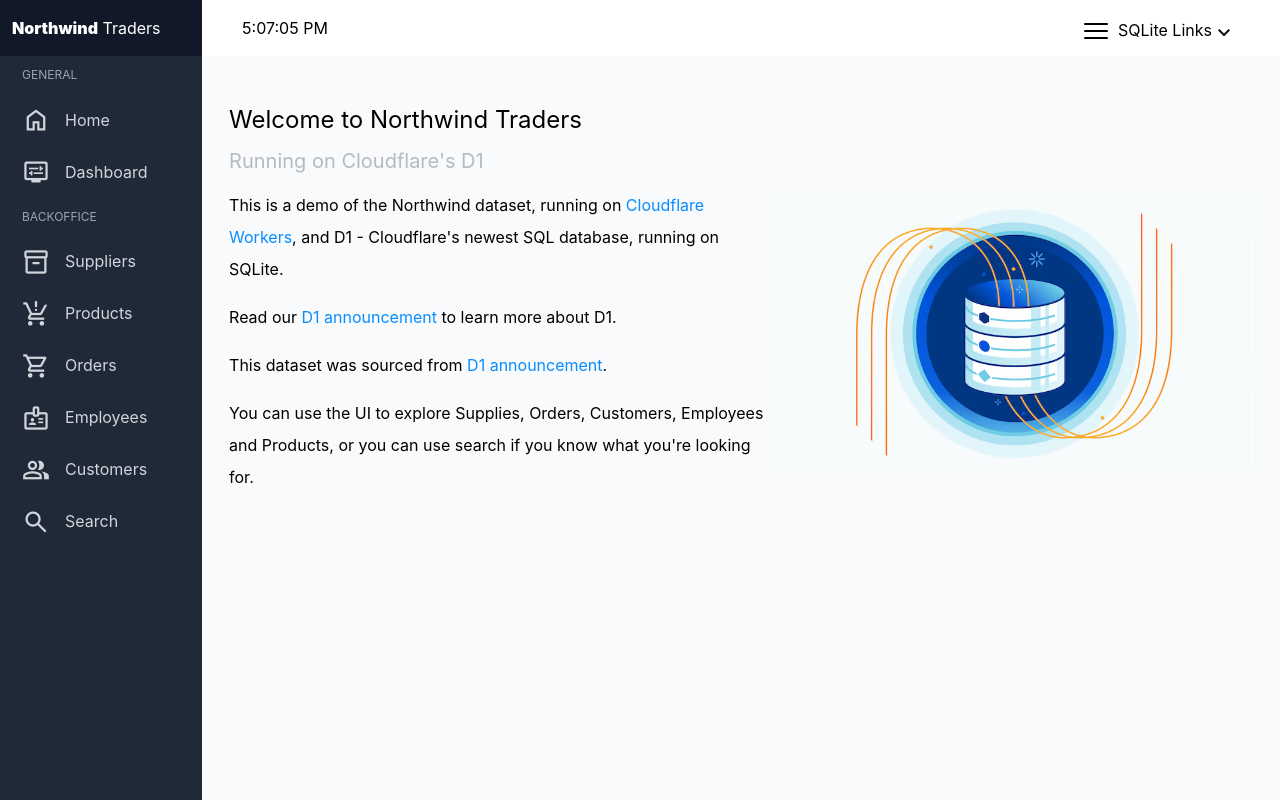
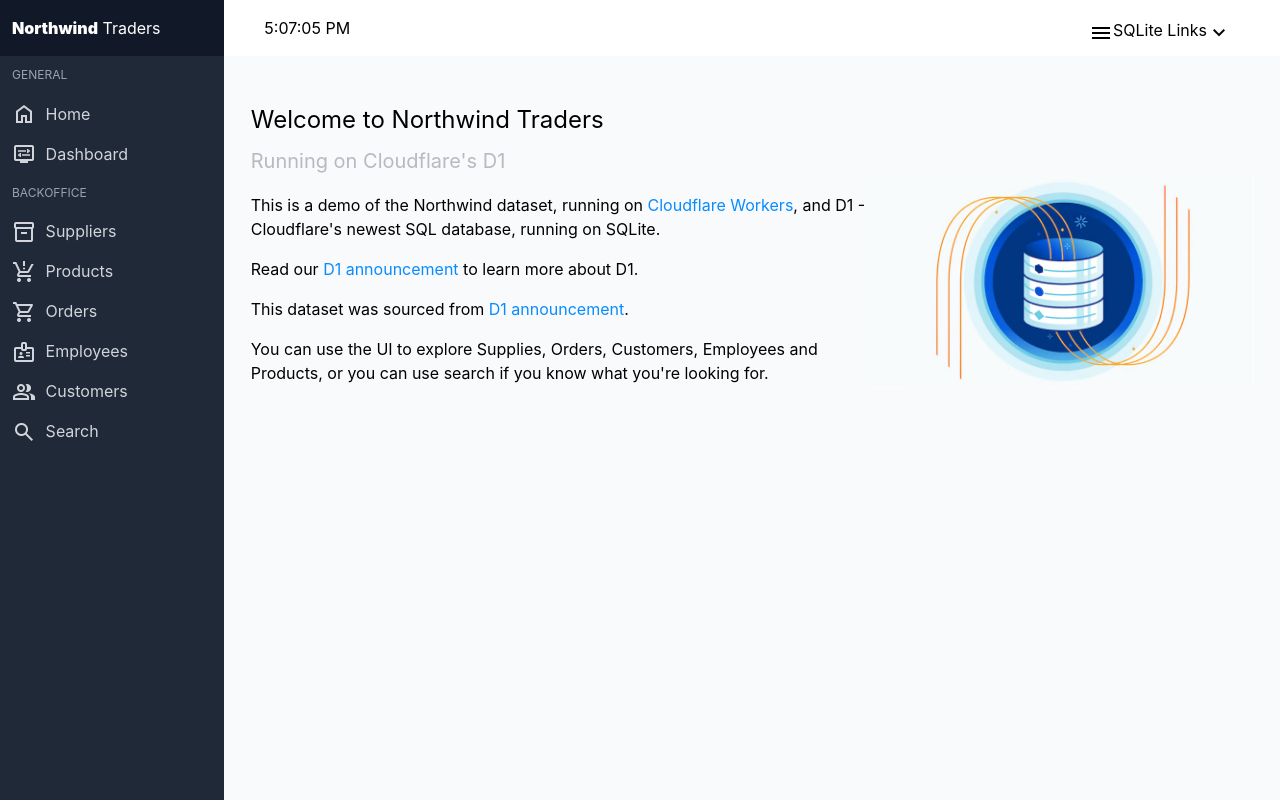
Before and after one commit to Zovolog/northwind, a React (Create React App) app: page / in a window 1280 px wide. Built offline with nearby package versions, Linux system fonts and the light colour scheme.

Commit message:
First commit

```diff
--- a/src/components/Header/Header.css
+++ b/src/components/Header/Header.css
@@ -1,6 +1,9 @@
 .clock {
   margin-left: 40px;
   font-size: 1rem;
+}
+.icon-media {
+  display: none !important;
 }
 header {
   display: flex;
@@ -56,20 +59,14 @@
 .dropdown-list-header.opened-bt p {
   color: #4788f7;
 }
-.hamburger-button {
-  display: flex;
-  flex-direction: column;
-  flex-wrap: wrap;
-  justify-content: space-between;
-  height: 1rem;
-  width: 1.5rem;
-  margin-right: 10px;
-  cursor: pointer;
-  margin-bottom: 5px;
+@media (max-width: 1024px) {
+  .clock {
+    display: none;
+  }
+  .dropdown-links {
+    display: none;
+  }
+  .icon-media {
+    display: block !important;
+  }
 }
-
-.hamburger-button-li {
-  height: 2px;
-  background: black;
-  border-radius: 5px;
-}
--- a/src/components/Header/Header.tsx
+++ b/src/components/Header/Header.tsx
@@ -1,6 +1,7 @@
+import React, { createContext } from "react";
 import { useEffect, useRef, useState } from "react";
 import { Navbar } from "../Navbar/Navbar";
-
+const ThemeContext = createContext(null);
 import "./Header.css";
 
 export const Header: React.FC = () => {
@@ -26,14 +27,17 @@
   return (
     <div>
       <header>
+        <span
+          className="icon-media material-symbols-outlined"
+          onClick={(e) => React.createContext(false)}
+        >
+          menu
+        </span>
+        <span className="icon-media material-symbols-outlined">more_vert</span>
         <p className="clock">{date.toLocaleTimeString()}</p>
         <div className="dropdown-links">
           <div className="dropdown-list-header" onClick={openList} ref={button}>
-            <div className="hamburger-button">
-              <div className="hamburger-button-li"></div>
-              <div className="hamburger-button-li"></div>
-              <div className="hamburger-button-li"></div>
-            </div>
+            <span className="material-symbols-outlined">menu</span>
             <p className="dropdown-list-header-logo">
               SQLite Links
               <span className="material-symbols-outlined arrow-down">
--- a/src/components/Home/Home.css
+++ b/src/components/Home/Home.css
@@ -26,10 +26,10 @@
 .main-page-content-text {
   font-weight: 400;
   margin-top: 1rem;
-  line-height: 2rem;
+  line-height: 1.5rem;
 }
 .main-logo {
-  width: 30rem;
+  width: 24rem;
 }
 .main-text-link {
   color: #088cff;
--- a/src/components/Navbar/Navbar.css
+++ b/src/components/Navbar/Navbar.css
@@ -2,7 +2,7 @@
   position: sticky;
   top: 0;
   bottom: -2px;
-  width: 15rem;
+  width: 17rem;
   height: 100vh;
   z-index: 40;
   background-color: #1f2937;
@@ -11,6 +11,7 @@
   display: flex;
   flex-direction: column;
   background-color: #1f2937;
+  width: 100%;
 }
 .navigation-logo {
   display: flex;
@@ -19,6 +20,7 @@
   background-color: #111827;
   height: 3.5rem;
   padding-left: 0.75rem;
+  padding-right: 0.75rem;
 }
 .navigation-block-list-header {
   display: flex;
@@ -26,23 +28,27 @@
   font-weight: 400;
   color: #9ca3af;
   padding: 0.75rem;
-  width: 100%;
   font-size: 0.75rem;
 }
 .navigation-block-list-link {
   display: flex;
   align-items: center;
-  padding: 0.75rem;
-  width: 100%;
   color: #d1d5db;
   font-weight: 400;
   cursor: pointer;
+  padding-bottom: 0.5rem;
+  padding-top: 0.5rem;
+  padding-left: 0.75rem;
 }
 .navigation-block-list-link:hover {
   background-color: #374151;
 }
-.icon {
-  font-size: 28px !important;
-  margin-left: 10px;
-  margin-right: 15px;
+.navigation-block-list-link .icon {
+  padding-right: 0.6rem;
+  font-size: 24px !important;
 }
+@media (max-width: 1024px) {
+  .navigation-column {
+    display: none;
+  }
+}
--- a/src/components/Navbar/Navbar.tsx
+++ b/src/components/Navbar/Navbar.tsx
@@ -1,9 +1,14 @@
+
+import { ThemeContext } from "@emotion/react";
+import { useContext, useRef } from "react";
 import { Link } from "react-router-dom";
 import "./Navbar.css";
 
 export const Navbar: React.FC = () => {
+  const ref = useRef(null);
+  const theme = useContext(ThemeContext);
   return (
-    <div className="navigation-column">
+    <div className="navigation-column" ref={ref}>
       <div className="navigation-logo">
         <p>
           <span style={{ fontWeight: 900 }}>Northwind</span> Traders
@@ -12,7 +17,7 @@
       <div className="navigation-block">
         <ul className="navigation-block-list">
           <li className="navigation-block-list-header">
-            <p style={{ marginLeft: "10px" }}>GENERAL</p>
+            <p>GENERAL</p>
           </li>
           <Link to={"/"}>
             <li className="navigation-block-list-link">
@@ -27,7 +32,7 @@
             Dashboard
           </li>
           <li className="navigation-block-list-header">
-            <p style={{ marginLeft: "10px" }}>BACKOFFICE</p>
+            <p>BACKOFFICE</p>
           </li>
           <Link to={"/suppliers"}>
             <li className="navigation-block-list-link">
--- a/src/index.css
+++ b/src/index.css
@@ -13,8 +13,9 @@
 }
 
 p {
-  margin-top: 0px;
-  margin-bottom: 0px;
+  margin: 0;
+  margin-block-start: 0em;
+  margin-block-end: 0em;
 }
 ul {
   list-style-type: none;
```
